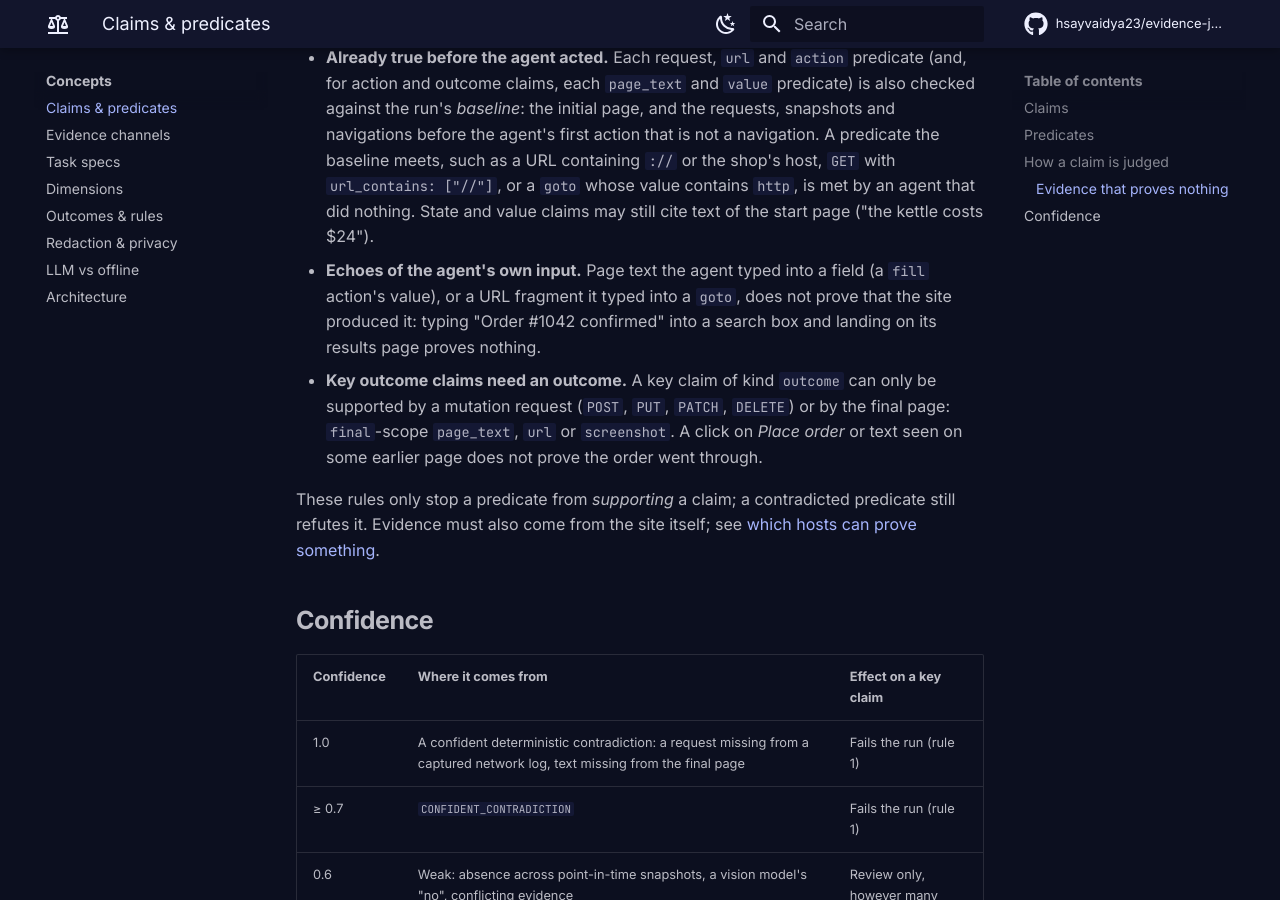
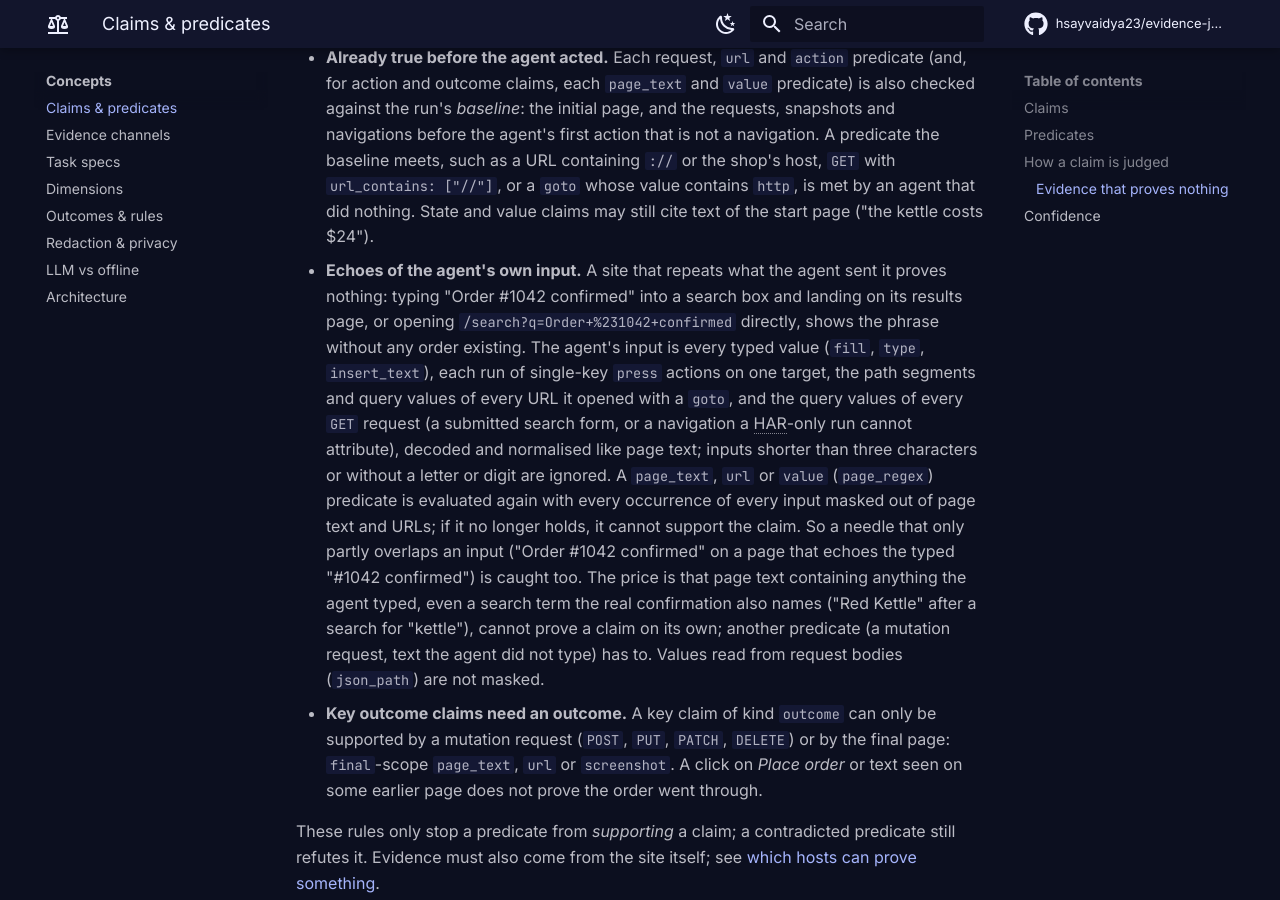
Before and after one commit to hsayvaidya23/evidence-judge, an MkDocs documentation site: the page built from docs/concepts/claims-and-predicates.md, in a window 1280 px wide and 900 px high, scrolled down 3184 px. Built offline with MkDocs 1.6.1 and Material for MkDocs 9.7.7, drawn with Linux system fonts in a browser that asks for light colours; comment, search, counter and statistics services are not loaded.

Commit message:
docs: describe the echo guard as masking the agent's input
Spell out what counts as the agent's input, that page_text, url and
page_regex value predicates must still hold with it masked out, and the
cost: page text containing anything the agent typed cannot prove a claim
on its own.

```diff
--- a/docs/concepts/claims-and-predicates.md
+++ b/docs/concepts/claims-and-predicates.md
@@ -106,10 +106,22 @@ The agent's claims are untrusted, so a satisfied predicate is turned into `no_ev
   containing `://` or the shop's host, `GET` with `url_contains: ["//"]`, or a `goto` whose value
   contains `http`, is met by an agent that did nothing. State and value claims may still cite
   text of the start page ("the kettle costs $24").
-- **Echoes of the agent's own input.** Page text the agent typed into a field (a `fill`
-  action's value), or a URL fragment it typed into a `goto`, does not prove that the site
-  produced it: typing "Order #1042 confirmed" into a search box and landing on its results page
-  proves nothing.
+- **Echoes of the agent's own input.** A site that repeats what the agent sent it proves
+  nothing: typing "Order #1042 confirmed" into a search box and landing on its results page, or
+  opening `/search?q=Order+%231042+confirmed` directly, shows the phrase without any order
+  existing. The agent's input is every typed value (`fill`, `type`, `insert_text`), each run of
+  single-key `press` actions on one target, the path segments and query values of every URL it
+  opened with a `goto`, and the query values of every `GET` request (a submitted search form,
+  or a navigation a HAR-only run cannot attribute), decoded and normalised like page text;
+  inputs shorter than three characters or without a letter or digit are ignored. A `page_text`,
+  `url` or `value` (`page_regex`) predicate is evaluated again with every occurrence of every
+  input masked out of page text and URLs; if it no longer holds, it cannot support the claim.
+  So a needle that only partly overlaps an input ("Order #1042 confirmed" on a page that echoes
+  the typed "#1042 confirmed") is caught too. The price is that page text containing anything
+  the agent typed, even a search term the real confirmation also names ("Red Kettle" after a
+  search for "kettle"), cannot prove a claim on its own; another predicate (a mutation request,
+  text the agent did not type) has to. Values read from request bodies (`json_path`) are not
+  masked.
 - **Key outcome claims need an outcome.** A key claim of kind `outcome` can only be supported
   by a mutation request (`POST`, `PUT`, `PATCH`, `DELETE`) or by the final page: `final`-scope
   `page_text`, `url` or `screenshot`. A click on *Place order* or text seen on some earlier page
```
Also changed, not shown: docs/benchmark.md (+2 -1 lines), docs/task-specs.md (+3 -3 lines), 1 other file.
